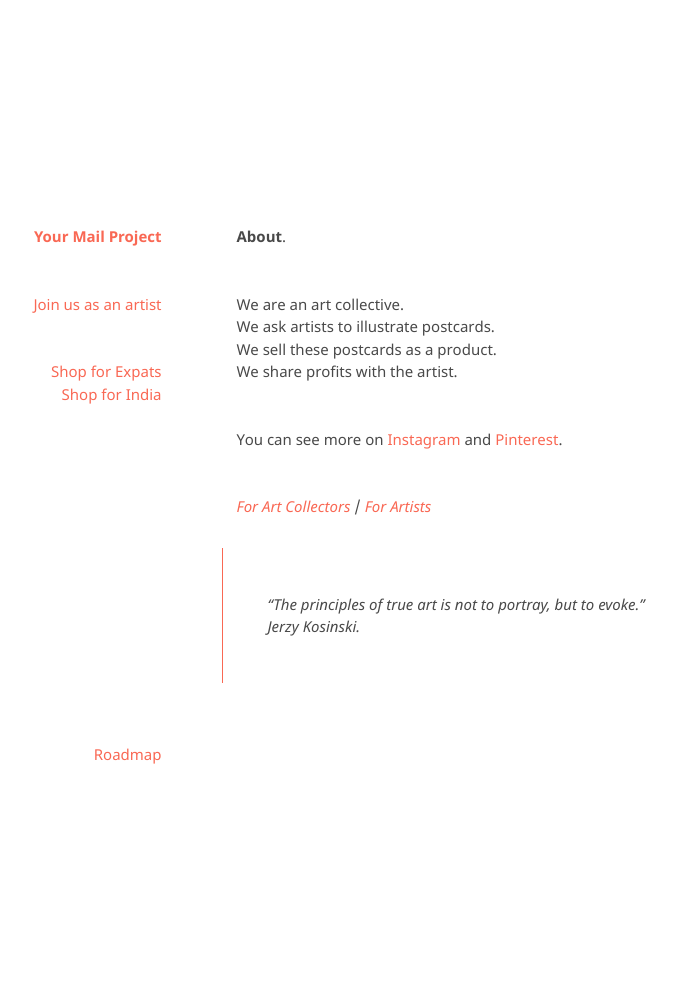
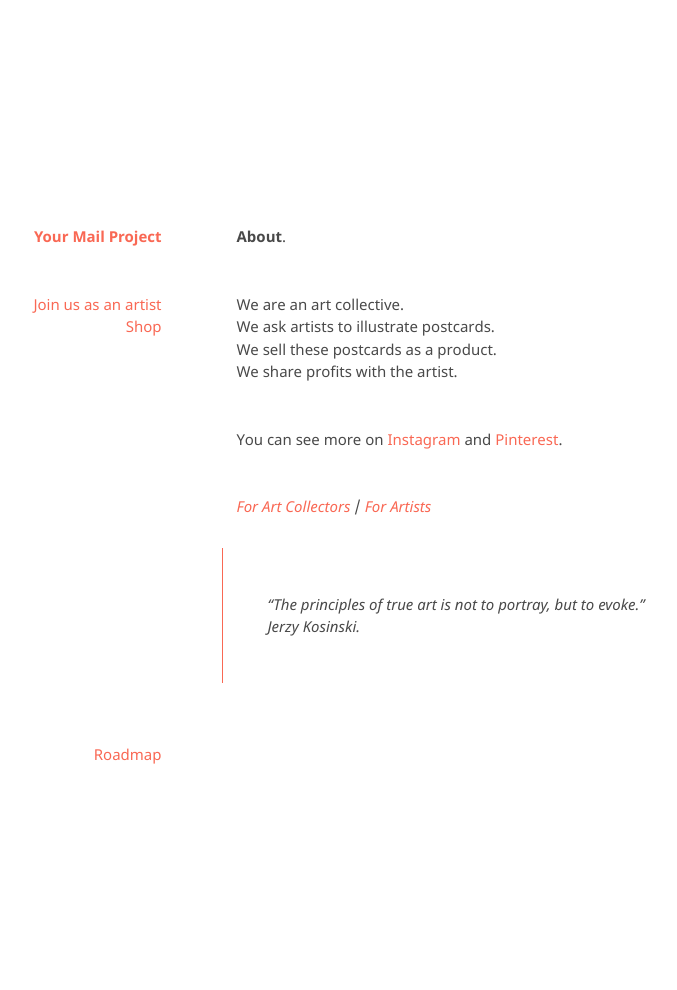
Before and after one commit to kvshvlin/yourmailproject, a Jekyll site: the page built from index.md, in a window 1280 px wide. Shown: the whole page, without its empty margins (286-963 px from the left). Built offline with Jekyll 4.4.1, drawn with Linux system fonts in a browser that asks for light colours; our own code applies the rules of GitHub Pages for plain Markdown files.

Commit message:
Update default.html

```diff
--- a/_layouts/default.html
+++ b/_layouts/default.html
@@ -16,11 +16,8 @@
         <div class="grid-item">
 		<h1><a href="https://kvshvlin.github.io/yourmailproject">Your Mail Project</a></h1>
 		<p>
-<a href="https://yourmailproject.typeform.com/to/krhWpQJZ" target="_blank">Join us as an artist</a>
-</p>
-<p>
-<a href="https://www.gumroad.com/yourmailproject" target="_blank">Shop for Expats</a><br>
-<a href="https://yourmailproject.stores.instamojo.com" target="_blank">Shop for India</a>
+<a href="https://yourmailproject.typeform.com/to/krhWpQJZ" target="_blank">Join us as an artist</a><br>
+<a href="https://www.gumroad.com/yourmailproject" target="_blank">Shop</a>
         </p>
         </div>
       	</header>
```
